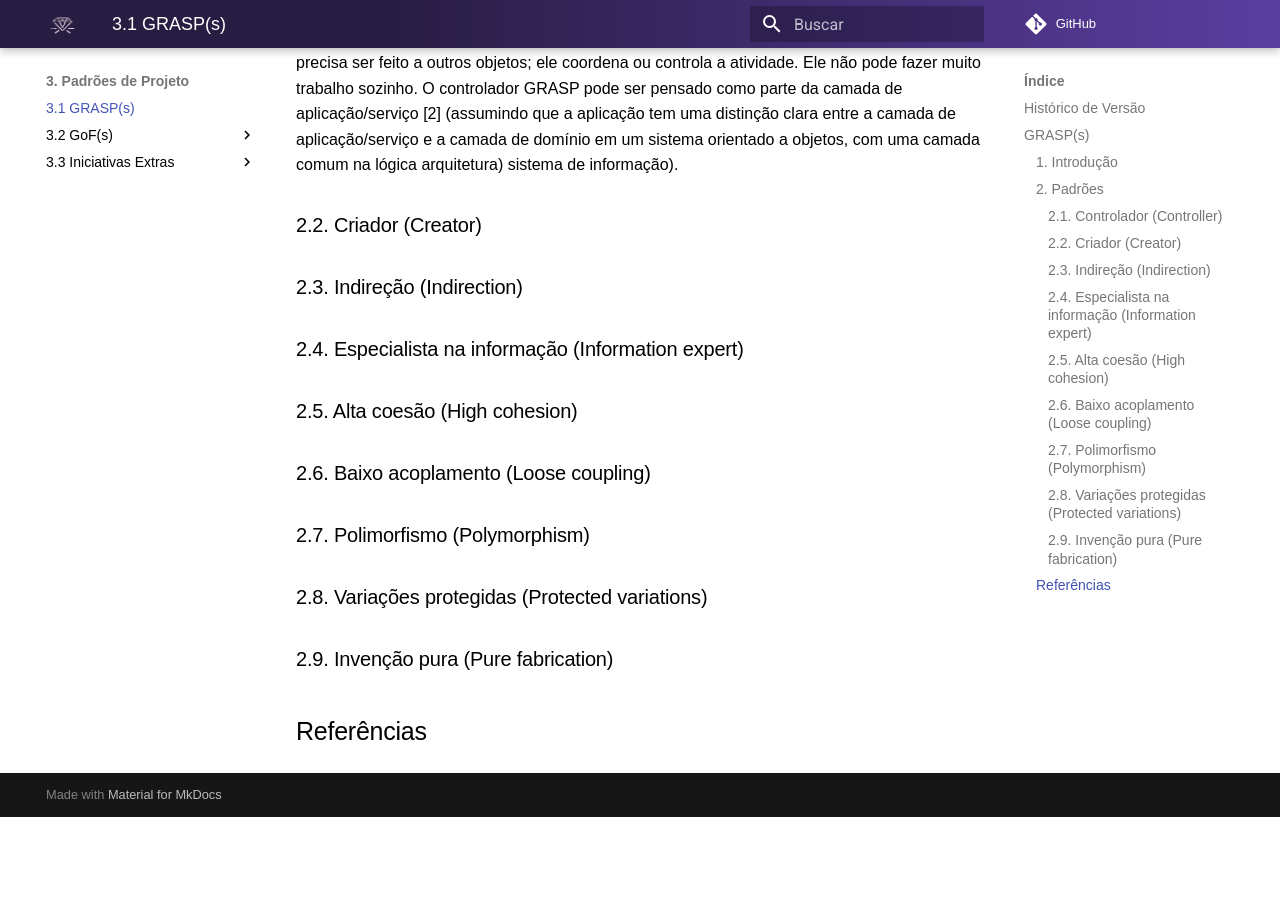
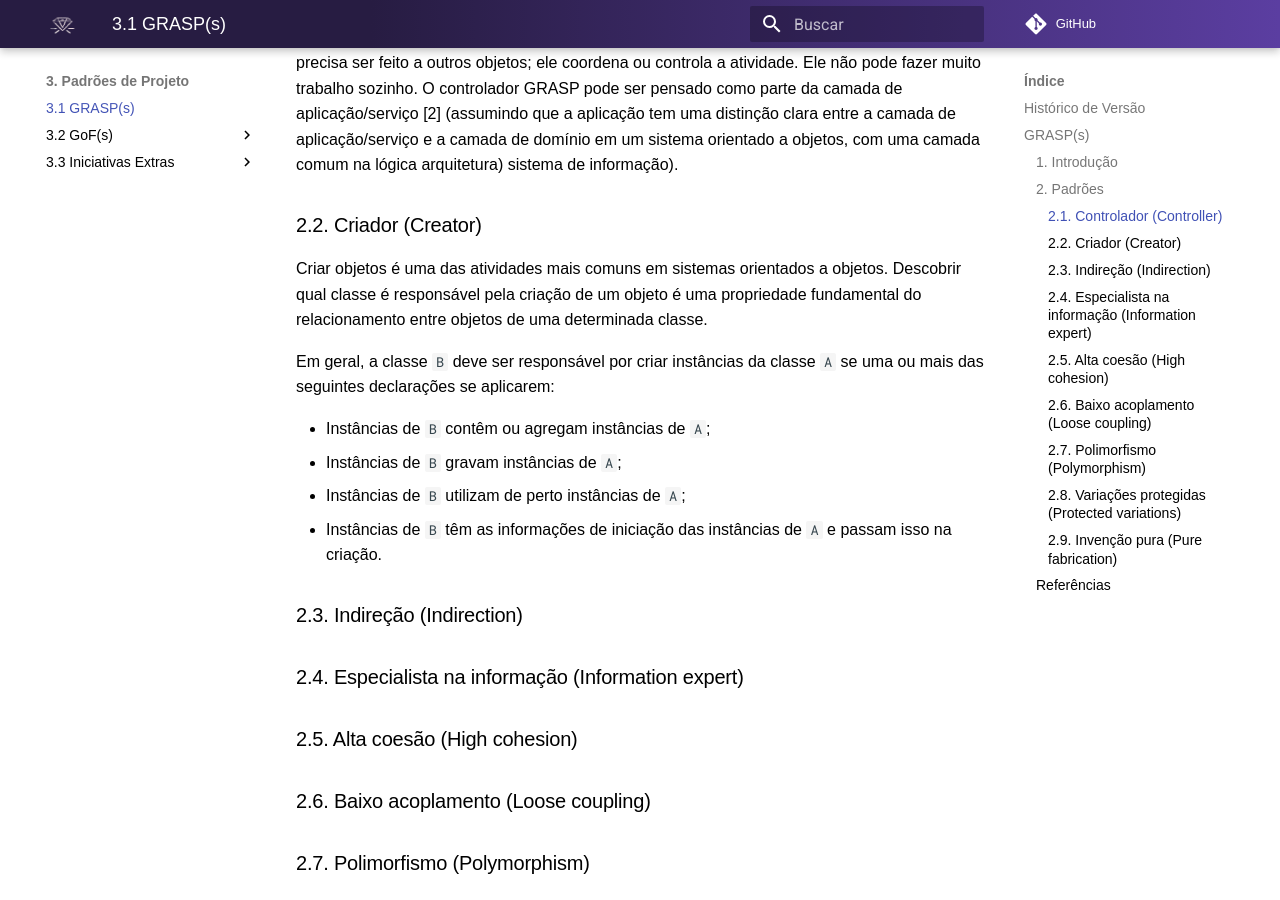
Before and after one commit to UnBArqDsw2021-2/2021.2_G7_-AluguelKitsFesta, an MkDocs documentation site: the page built from docs/padrao/grasp.md, in a window 1280 px wide and 900 px high, scrolled down 1156 px. Built offline with MkDocs 1.6.1 and Material for MkDocs 9.7.7, drawn with Linux system fonts in a browser that asks for light colours; comment, search, counter and statistics services are not loaded; before the commit the page ends 1973 px from its top, so only the background shows below that.

Commit message:
update grasp.md

```diff
--- a/docs/padrao/grasp.md
+++ b/docs/padrao/grasp.md
@@ -33,7 +33,14 @@ Ele é definido como o primeiro objeto fora da camada de interface do usuário q
 
 ### 2.2. Criador (Creator)
 
+Criar objetos é uma das atividades mais comuns em sistemas orientados a objetos. Descobrir qual classe é responsável pela criação de um objeto é uma propriedade fundamental do relacionamento entre objetos de uma determinada classe.
 
+Em geral, a classe `B` deve ser responsável por criar instâncias da classe `A` se uma ou mais das seguintes declarações se aplicarem:
+
+* Instâncias de `B` contêm ou agregam instâncias de `A`;
+* Instâncias de `B` gravam instâncias de `A`;
+* Instâncias de `B` utilizam de perto instâncias de `A`;
+* Instâncias de `B` têm as informações de iniciação das instâncias de `A` e passam isso na criação.
 
 ### 2.3. Indireção (Indirection)
 
```
